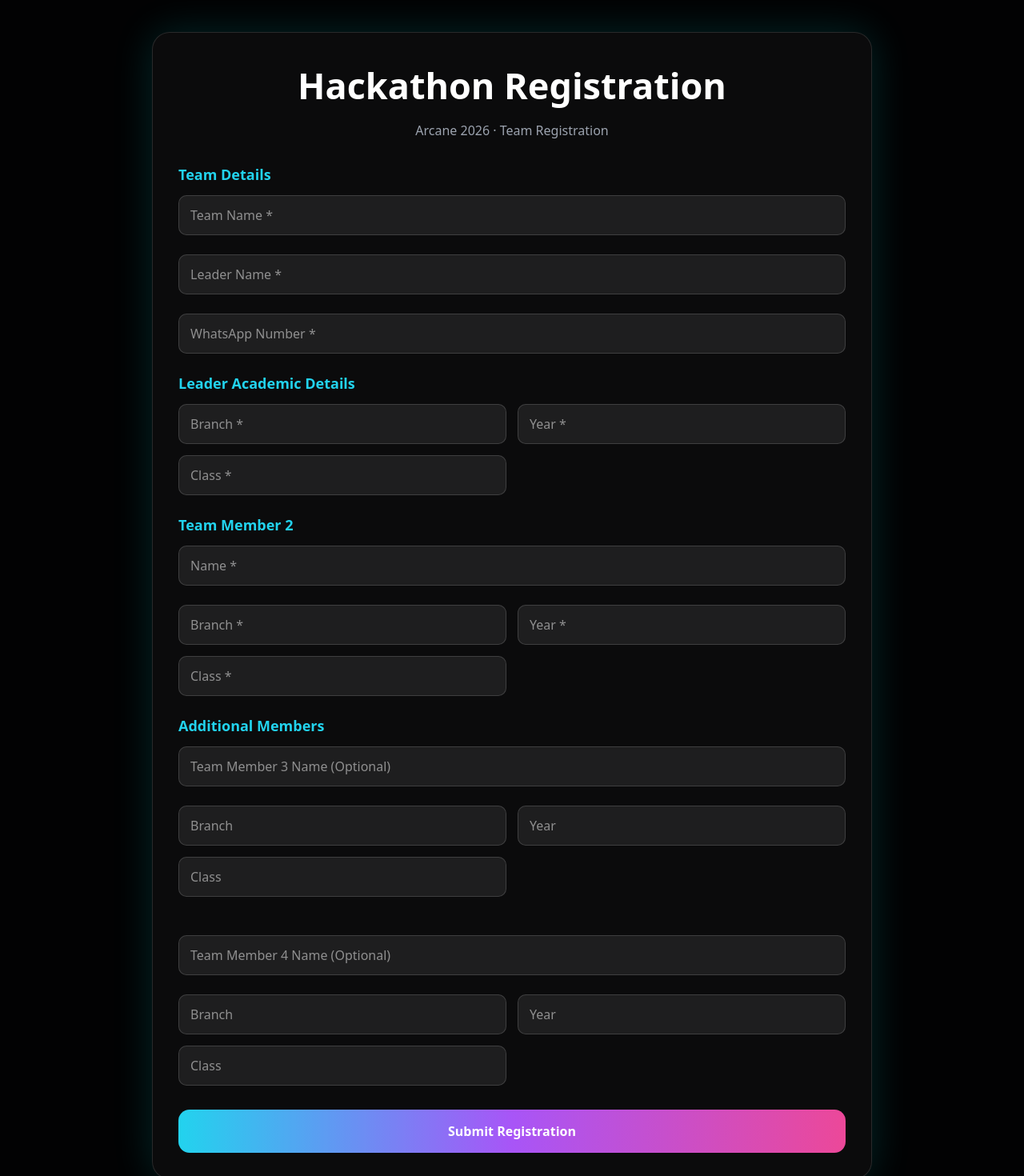
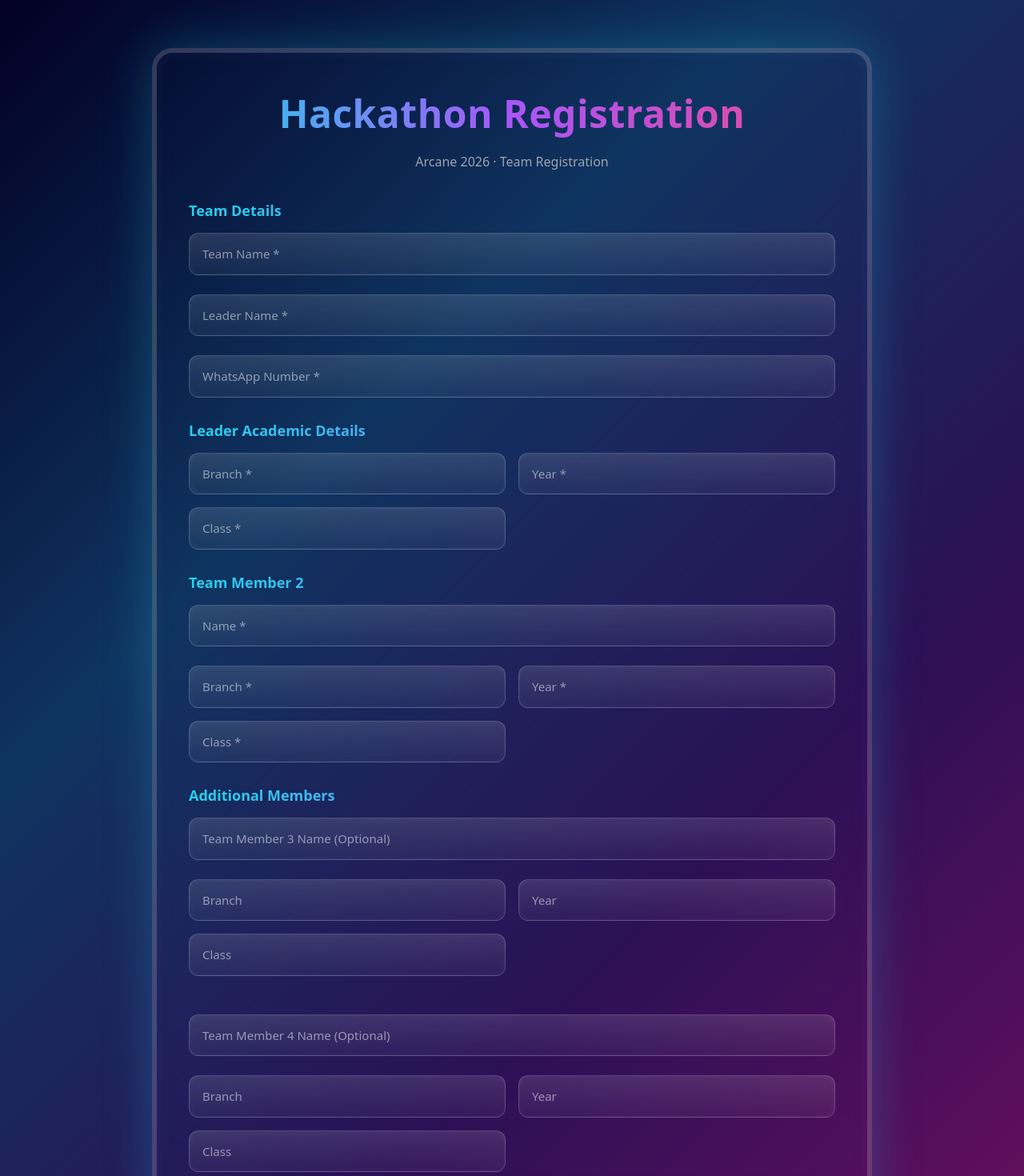
Before and after one commit to krishgit24/Hackathon_website, a React (Vite) app: page /register in a window 1280 px wide. Shown: the top 1470 px of the page at 80% size. Built offline with nearby package versions, Linux system fonts and the light colour scheme.

Commit message:
timer size inc,form ui changed

```diff
--- a/src/components/Registration.tsx
+++ b/src/components/Registration.tsx
@@ -49,27 +49,37 @@ export function Registration() {
             <div className="absolute inset-0 bg-gradient-to-br from-cyan-500/5 via-purple-500/5 to-pink-500/5 rounded-2xl md:rounded-3xl" />
 
             <div className="relative text-center">
+{/* ================= BIG Timer INSIDE Form ================= */}
+{timeLeft && (
+  <div className="mb-12 flex justify-center">
+    <div className="bg-white/5 backdrop-blur-md border border-white/10 rounded-2xl px-10 py-8 shadow-xl">
 
-              {/* ================= Timer INSIDE Form ================= */}
-              {timeLeft && (
-                <div className="mb-8 flex justify-center">
-                  <div className="bg-white/5 backdrop-blur-sm border border-white/10 rounded-xl px-6 py-4">
-                    <p className="text-gray-400 text-sm mb-3 tracking-wide">
-                      Event Starts In
+      <p className="text-gray-300 text-lg mb-6 tracking-widest text-center">
+        EVENT STARTS IN
       </p>
 
-                    <div className="flex gap-4 justify-center">
+      <div className="flex gap-5 sm:gap-10 justify-center">
         {Object.entries(timeLeft).map(([label, value]) => (
-                        <div key={label}>
-                          <div className="text-2xl sm:text-3xl font-bold bg-gradient-to-r from-cyan-400 via-purple-400 to-pink-400 bg-clip-text text-transparent">
+          <div key={label} className="text-center">
+
+            <div className="
+              text-5xl sm:text-6xl md:text-9xl
+              font-extrabold
+              bg-gradient-to-r from-cyan-400 via-purple-400 to-pink-400
+              bg-clip-text text-transparent
+              leading-none
+            ">
               {String(value).padStart(2, '0')}
             </div>
-                          <div className="text-gray-400 text-xs mt-1 uppercase tracking-wider">
+
+            <div className="text-gray-400 text-sm mt-3 uppercase tracking-widest">
               {label}
             </div>
+
           </div>
         ))}
       </div>
+
     </div>
   </div>
 )}
--- a/src/pages/RegisterForm.jsx
+++ b/src/pages/RegisterForm.jsx
@@ -59,76 +59,108 @@ export default function RegisterForm() {
   const styles = {
   page: {
   minHeight: "100vh",
-      backgroundColor: "#020203ff",
+  background:
+    "linear-gradient(135deg, #020024, #0f3460, #2c1056ff, #6c0e5eff)",
   display: "flex",
   justifyContent: "center",
   alignItems: "center",
-      padding: "40px 16px",
+  padding: "60px 16px",
 },
+
   card: {
     width: "100%",
     maxWidth: "900px",
-      background: "rgba(199, 199, 199, 0.05)",
-      border: "1px solid rgba(255,255,255,0.12)",
-      borderRadius: "22px",
-      padding: "32px",
-      boxShadow: "0 0 50px rgba(0,255,255,0.15)",
+    // background:
+    //   "linear-gradient(145deg, rgba(0, 0, 0, 0.08), rgba(0, 0, 0, 0.02))",
+    backdropFilter: "blur(14px)",
+    WebkitBackdropFilter: "blur(6px)",
+    border: "6px solid rgba(255, 255, 255, 0.18)",
+    borderRadius: "26px",
+    padding: "40px",
+    boxShadow:
+      "0 0 60px rgba(34,211,238,0.25), inset 0 0 20px rgba(255,255,255,0.04)",
   },
+
   title: {
-      color: "#fff",
-      fontSize: "45px",
+    fontSize: "48px",
     fontWeight: "900",
     textAlign: "center",
-      marginBottom: "10px",
+    marginBottom: "12px",
+    background:
+      "linear-gradient(90deg, #22d3ee, #a855f7, #ec4899)",
+    WebkitBackgroundClip: "text",
+    WebkitTextFillColor: "transparent",
+    letterSpacing: "0.5px",
   },
+
   subtitle: {
     color: "#9ca3af",
     textAlign: "center",
-      marginBottom: "30px",
+    marginBottom: "36px",
+    fontSize: "16px",
   },
+
   sectionTitle: {
-      color: "#22d3ee",
     fontSize: "18px",
-      margin: "24px 0 12px",
+    margin: "28px 0 14px",
     fontWeight: "600",
+    background:
+      "linear-gradient(90deg, #22d3ee, #a855f7)",
+    WebkitBackgroundClip: "text",
+    WebkitTextFillColor: "transparent",
   },
+
   grid2: {
     display: "grid",
     gridTemplateColumns: "1fr 1fr",
-      gap: "14px",
+    gap: "16px",
   },
+
   input: {
     width: "100%",
-      padding: "12px 14px",
-      borderRadius: "10px",
-      border: "1px solid rgba(255,255,255,0.15)",
-      backgroundColor: "rgba(255,255,255,0.08)",
+    padding: "14px 16px",
+    borderRadius: "12px",
+    border: "1px solid rgba(255,255,255,0.18)",
+    background:
+      "linear-gradient(180deg, rgba(255,255,255,0.12), rgba(255,255,255,0.04))",
     color: "#fff",
     outline: "none",
+    fontSize: "15px",
+    boxShadow: "inset 0 0 8px rgba(255,255,255,0.05)",
   },
+
   button: {
     width: "100%",
-      padding: "15px",
-      fontSize: "16px",
-      fontWeight: "600",
-      borderRadius: "14px",
+    padding: "16px",
+    fontSize: "17px",
+    fontWeight: "700",
+    borderRadius: "16px",
     border: "none",
     cursor: "pointer",
     background:
       "linear-gradient(90deg, #22d3ee, #a855f7, #ec4899)",
     color: "#fff",
-      marginTop: "30px",
+    marginTop: "36px",
+    boxShadow:
+      "0 0 30px rgba(168,85,247,0.5)",
+    transition: "transform 0.2s ease, box-shadow 0.2s ease",
   },
+
   success: {
     textAlign: "center",
     color: "#fff",
   },
+
   check: {
-      fontSize: "70px",
-      color: "#22d3ee",
-      marginBottom: "16px",
+    fontSize: "72px",
+    marginBottom: "18px",
+    background:
+      "linear-gradient(90deg, #22d3ee, #a855f7)",
+    WebkitBackgroundClip: "text",
+    WebkitTextFillColor: "transparent",
   },
 };
+
 
   if (success) {
     return (
```
Lines whose indentation alone changed are shown as unchanged.
